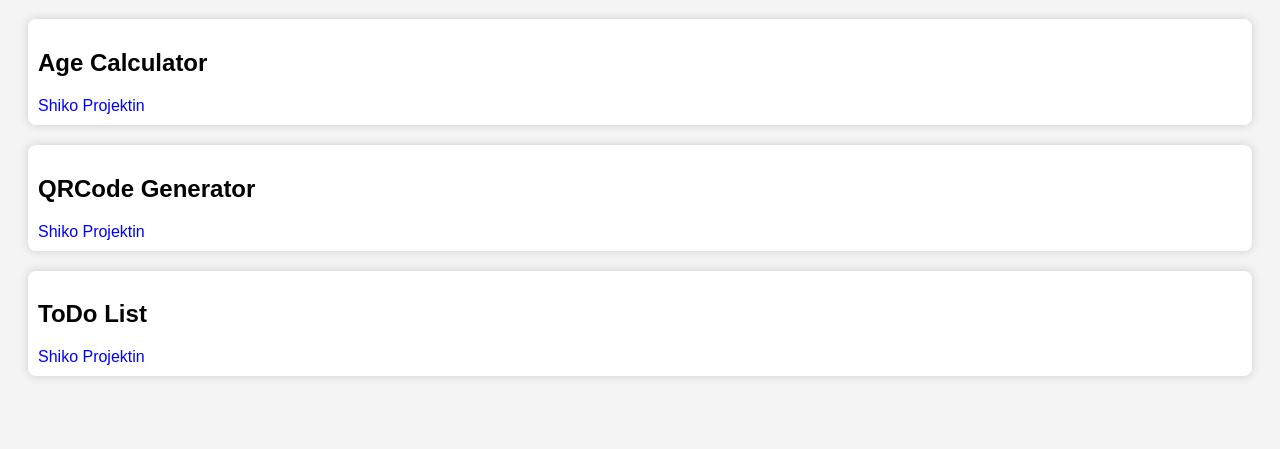
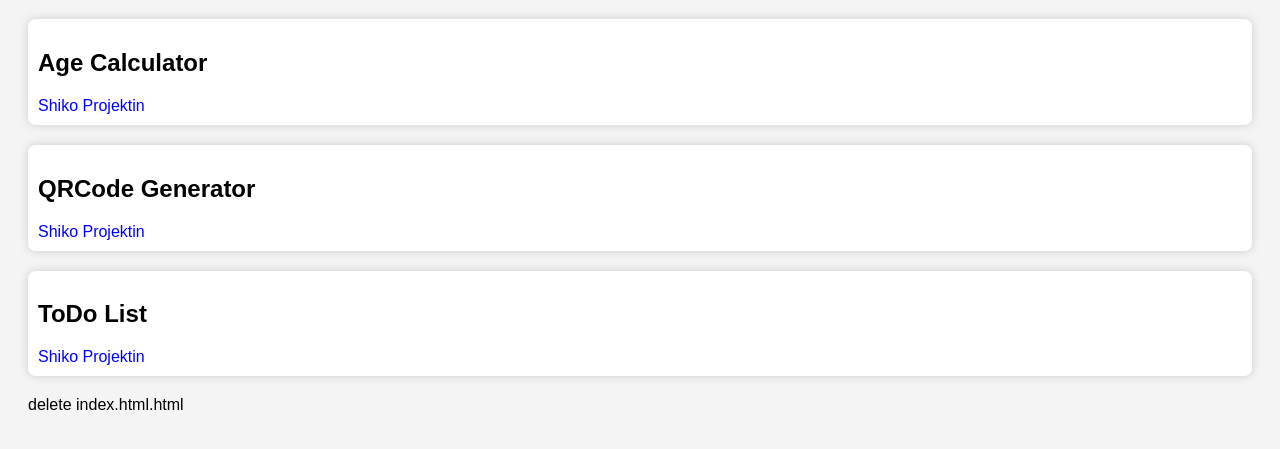
Before and after one commit to erionrexhepiii/portfolio, a plain HTML site: page index.html.html in a window 1280 px wide. Shown: the part 89-538 px from the top of the page. Drawn offline with Linux system fonts and the light colour scheme.

Commit message:
Update index.html.html

```diff
--- a/index.html.html
+++ b/index.html.html
@@ -29,3 +29,5 @@
   </div>
 </body>
 </html>
+
+delete index.html.html
```
